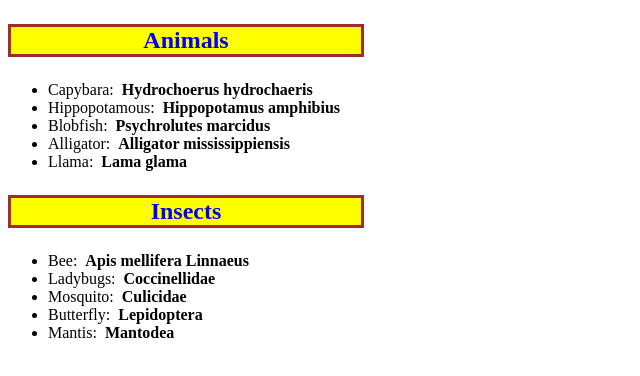
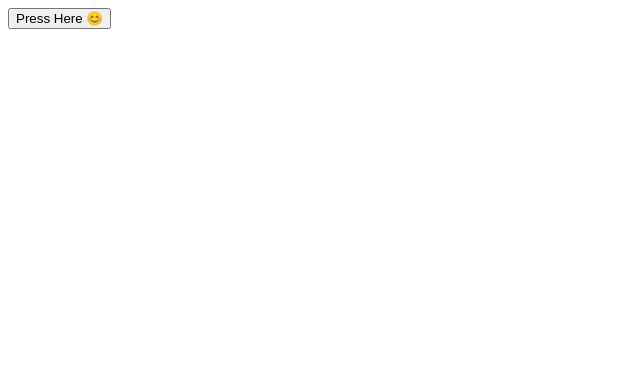
Before and after one commit to asyikin22/REACT-CONCEPTS, a React (Vite) app: page / in a window 1280 px wide. Shown: the top 376 px of the page, without its empty margins (0-640 px from the left). Built offline with nearby package versions, Linux system fonts and the light colour scheme.

Commit message:
click event

```diff
--- a/src/App.jsx
+++ b/src/App.jsx
@@ -1,25 +1,8 @@
-import List from "./List"
+import ButtonEvent from './ButtonEvent.jsx'
 
 function App() {
 
-  const animals = [{id: 1, name:"Capybara", lifespan: 8, scientific: "Hydrochoerus hydrochaeris"},
-                  {id: 2, name:"Hippopotamous", lifespan: 50, scientific: "Hippopotamus amphibius"},
-                  {id: 3, name:"Blobfish", lifespan: 130, scientific: "Psychrolutes marcidus"},
-                  {id: 4, name:"Alligator", lifespan: 50, scientific: "Alligator mississippiensis"},
-                  { id: 5,name:"Llama", lifespan: 20, scientific: "Lama glama"}]
-
-  const insects   = [{id: 1, name:"Bee", lifespan: "6 weeks", scientific: "Apis mellifera Linnaeus"},
-                  {id: 2, name:"Ladybugs", lifespan: "1 year", scientific: "Coccinellidae"},
-                  {id: 3, name:"Mosquito", lifespan: "10 days", scientific: "Culicidae"},
-                  {id: 4, name:"Butterfly", lifespan: "2 weeks", scientific: "Lepidoptera"},
-                  { id: 5,name:"Mantis", lifespan: "12 months", scientific: "Mantodea"}]
-
-  return( <>
-
-    <List items={animals} category="Animals"/>
-    <List items={insects} category="Insects"/>
-
-         </>)
+  return( <ButtonEvent/>)
 
 }
 
--- /dev/null
+++ b/src/ButtonEvent.jsx
@@ -0,0 +1,29 @@
+
+function ButtonEvent () {
+
+    const handleClick = (e) =>
+        e.target.textContent = "Mitochondria is the powerhouse of the cell 🥒"
+
+    return(<button onClick={(e) => handleClick(e)}>Press Here 😊</button>);
+
+}
+
+export default ButtonEvent
+
+
+
+
+
+    // const handleClick2 = (name) => console.log(`Hello there beautiful ${name}🌸`)
+
+
+        // let count = 0;
+
+    // const handleClick = (name) => {
+    //     if(count < 5) {
+    //         count++;
+    //         console.log(`You click me ${count} time/s, ${name}`)
+    //     } else {
+    //         console.log(`${name}, you're clicking me too much sis. Calm down`)
+    //     }
+    // }
```
